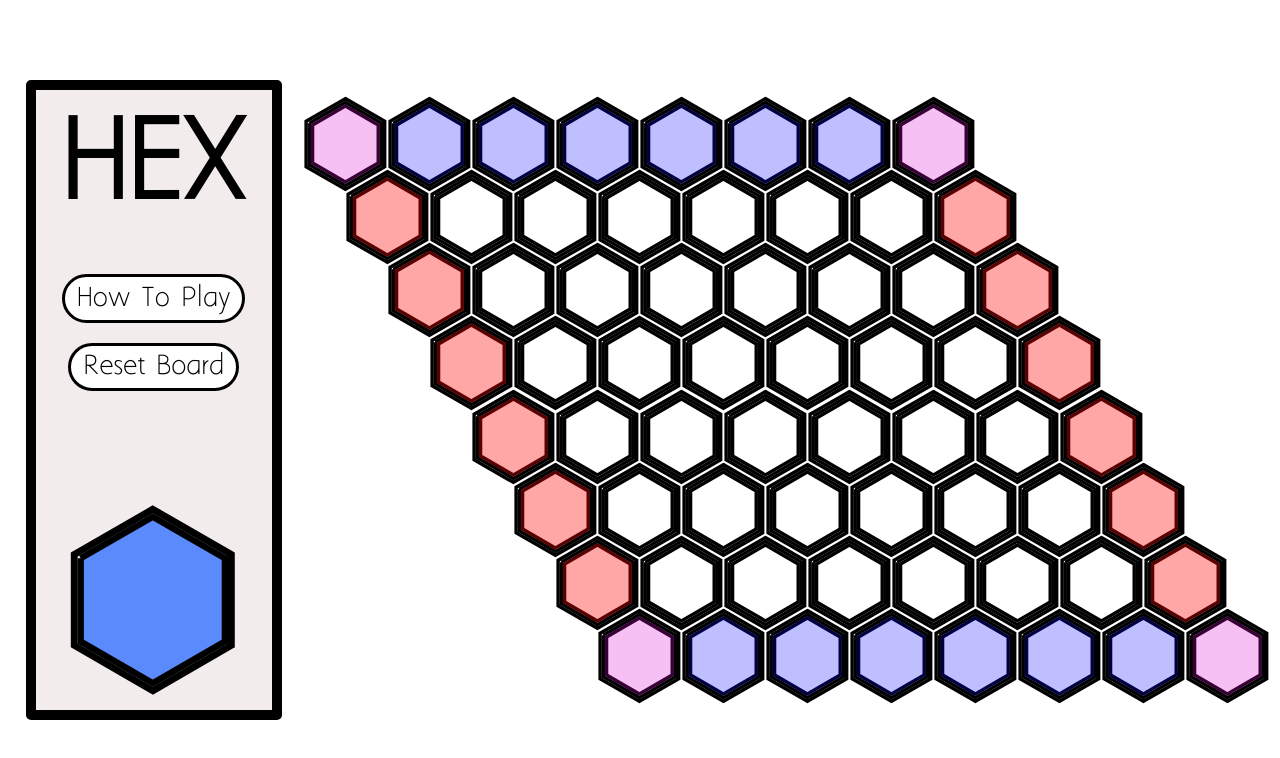
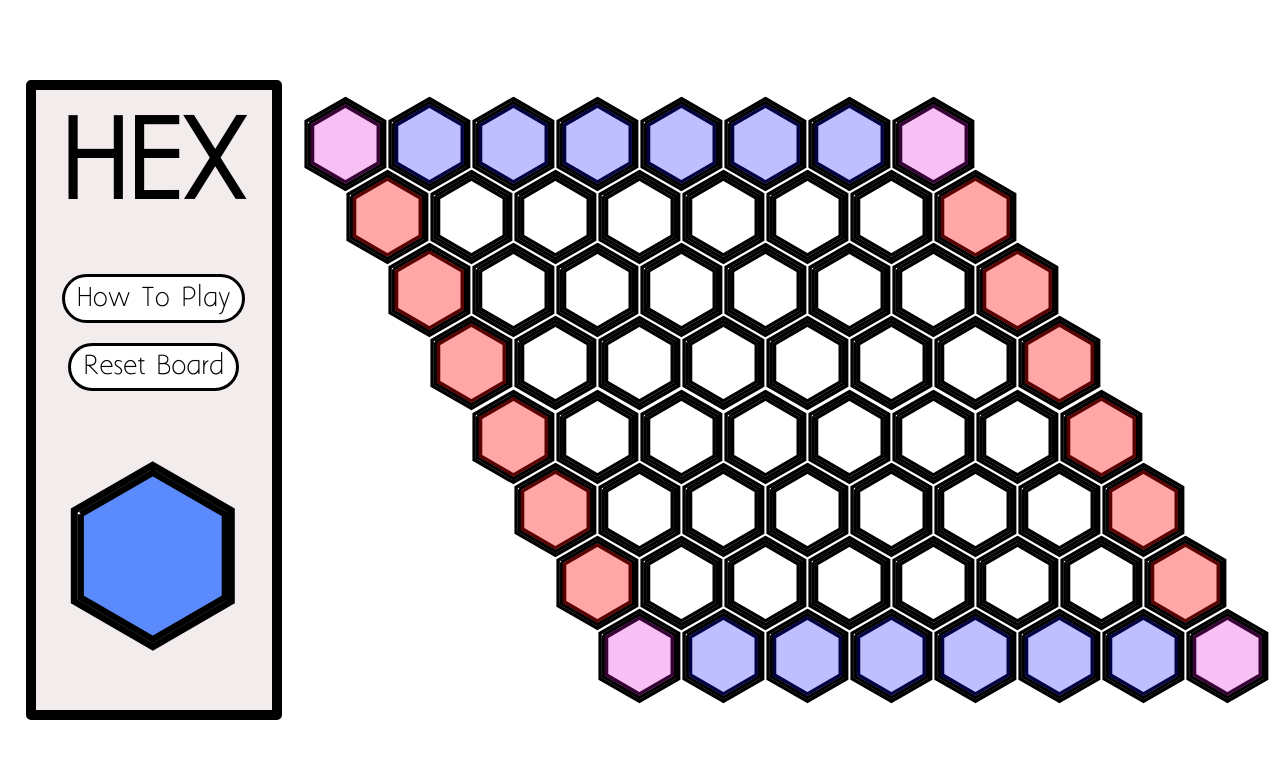
Before and after one commit to magictwicks/hex-ai, a React (Create React App) app: page / in a window 1280 px wide. Shown: the top 758 px of the page. Built offline with nearby package versions, Linux system fonts and the light colour scheme.

Commit message:
Makes sure turn indicator scales properly

```diff
--- a/src/index.css
+++ b/src/index.css
@@ -81,7 +81,7 @@ code {
 }
 
 .hud-container {
-    position: relative;
+    /* position: relative; */
     border: 10px solid black;
     display: flex;
     align-self: center;
@@ -99,6 +99,7 @@ code {
 
 .hud-container img{
     margin-top: auto;
+    margin-bottom: auto;
     max-width: 100%;
     max-height: 100%;
     min-width: 0;
```
